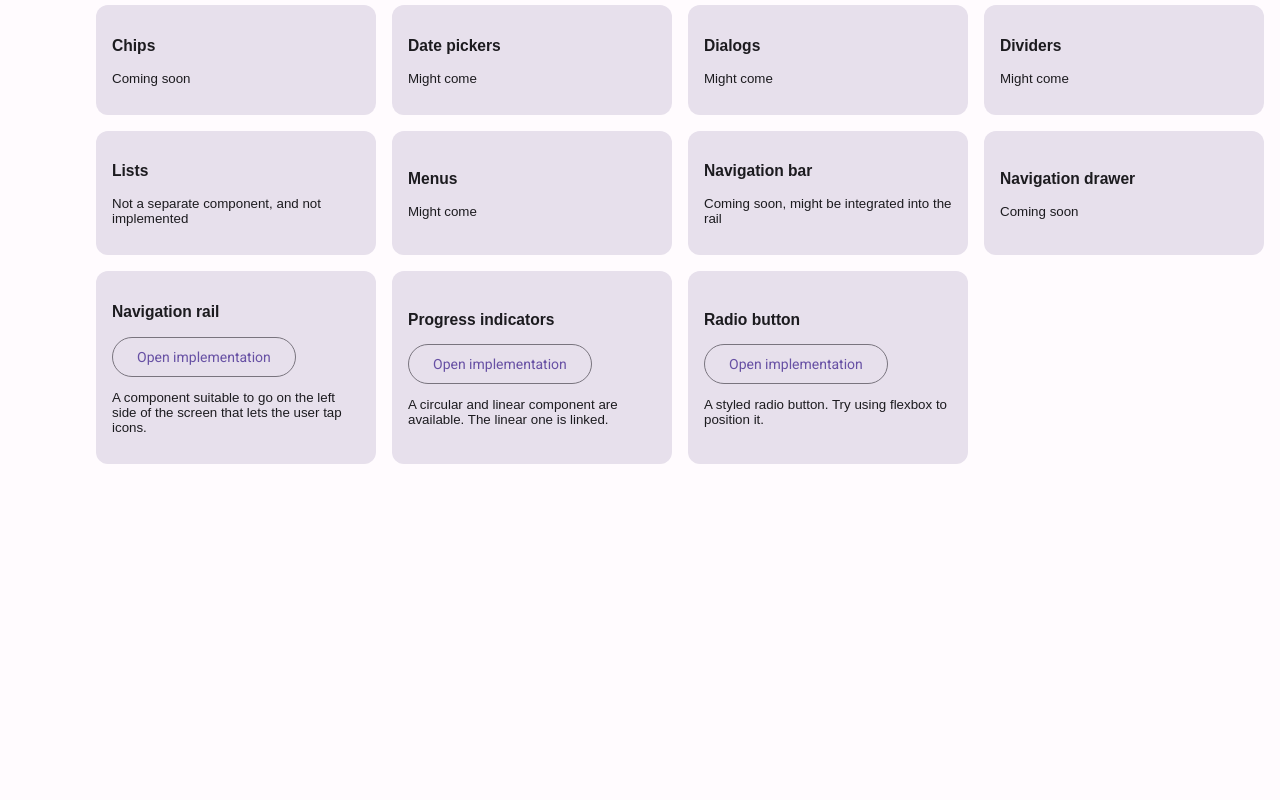
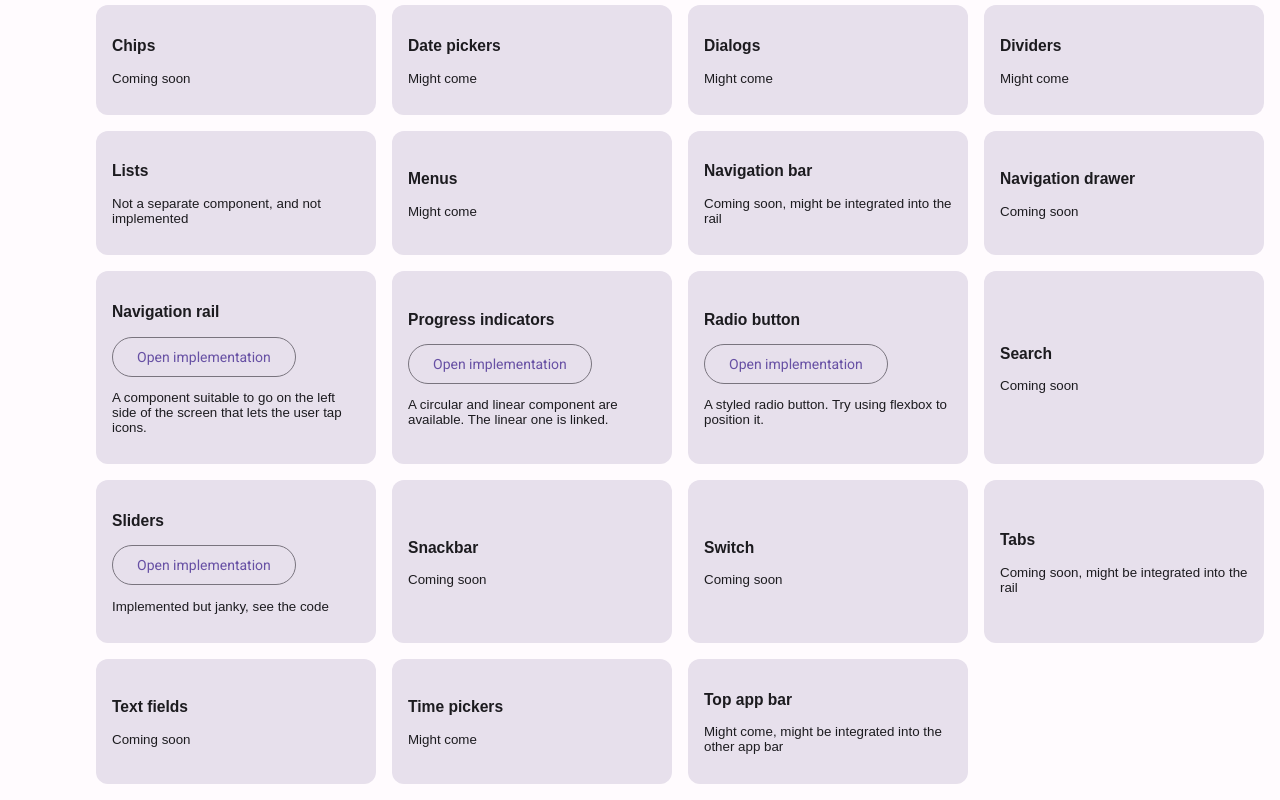
Before and after one commit to KTibow/m3-svelte, a SvelteKit app: page /docs in a window 1280 px wide. Shown: the part 653-1453 px from the top of the page. Before the commit the page ends 1133 px from the top, so only its background shows below. Built offline with nearby package versions, Linux system fonts and the light colour scheme.

Commit message:
finish docs

```diff
--- a/src/routes/docs/+page.svelte
+++ b/src/routes/docs/+page.svelte
@@ -101,6 +101,39 @@
     ghLink="https://github.com/KTibow/m3-svelte/blob/main/src/lib/forms/Radio.svelte"
     desc="A styled radio button. Try using flexbox to position it."
   />
+  <Component name="Search" mtLink="https://m3.material.io/components/search" desc="Coming soon" />
+  <Component
+    name="Sliders"
+    mtLink="https://m3.material.io/components/sliders"
+    ghLink="https://github.com/KTibow/m3-svelte/blob/main/src/lib/forms/Slider.svelte"
+    desc="Implemented but janky, see the code"
+  />
+  <Component
+    name="Snackbar"
+    mtLink="https://m3.material.io/components/snackbar"
+    desc="Coming soon"
+  />
+  <Component name="Switch" mtLink="https://m3.material.io/components/switch" desc="Coming soon" />
+  <Component
+    name="Tabs"
+    mtLink="https://m3.material.io/components/tabs"
+    desc="Coming soon, might be integrated into the rail"
+  />
+  <Component
+    name="Text fields"
+    mtLink="https://m3.material.io/components/text-fields"
+    desc="Coming soon"
+  />
+  <Component
+    name="Time pickers"
+    mtLink="https://m3.material.io/components/time-pickers"
+    desc="Might come"
+  />
+  <Component
+    name="Top app bar"
+    mtLink="https://m3.material.io/components/top-app-bar"
+    desc="Might come, might be integrated into the other app bar"
+  />
 </div>
 
 <style>
```
